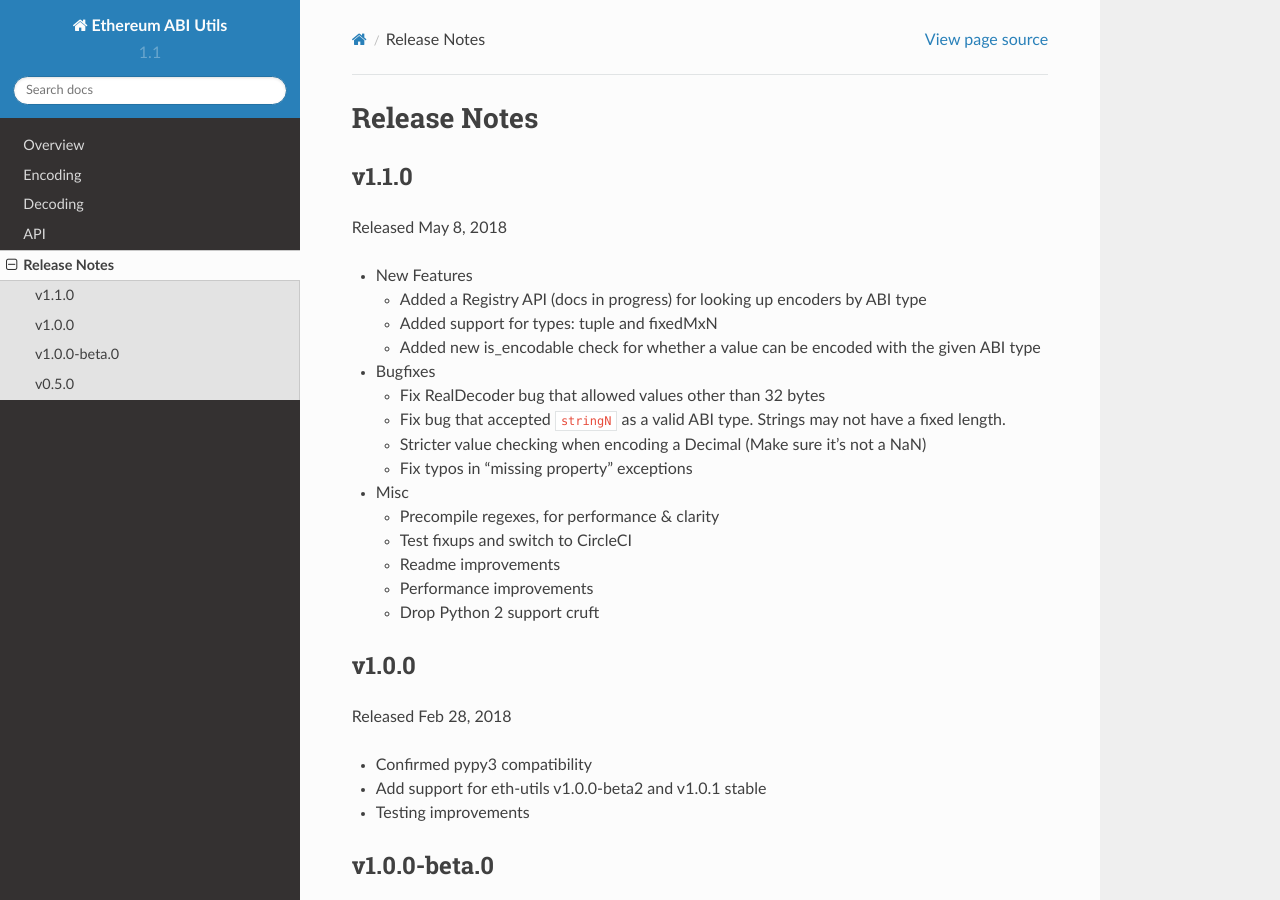
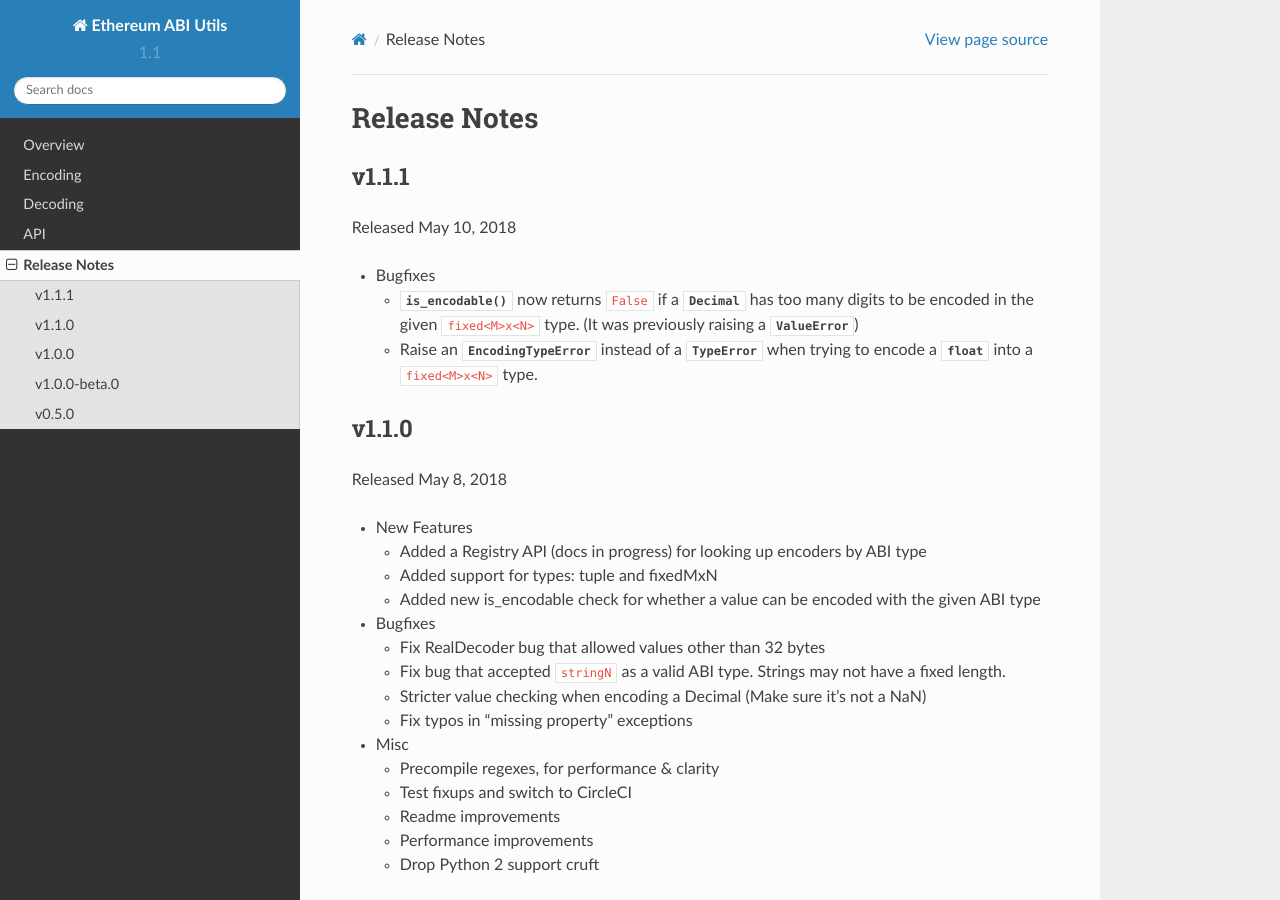
Before and after one commit to ethereum/eth-abi, a Sphinx documentation site: the page built from docs/releases.rst, in a window 1280 px wide and 900 px high. Built offline with Sphinx 7.4.7 and the Read the Docs theme 2.0.0, drawn with Linux system fonts in a browser that asks for light colours.

Commit message:
Release notes v1.1.1

```diff
--- a/docs/releases.rst
+++ b/docs/releases.rst
@@ -1,5 +1,18 @@
 Release Notes
 =============
+
+v1.1.1
+-------------
+
+Released May 10, 2018
+
+- Bugfixes
+
+  - :meth:`~eth_abi.abi.is_encodable()` now returns ``False`` if a :class:`~decimal.Decimal` has
+    too many digits to be encoded in the given ``fixed<M>x<N>`` type.
+    (It was previously raising a :class:`ValueError`)
+  - Raise an :class:`~eth_abi.exceptions.EncodingTypeError` instead of a
+    :class:`TypeError` when trying to encode a :class:`float` into a ``fixed<M>x<N>`` type.
 
 v1.1.0
 -------------
```
Also changed, not shown: 1 other file.
